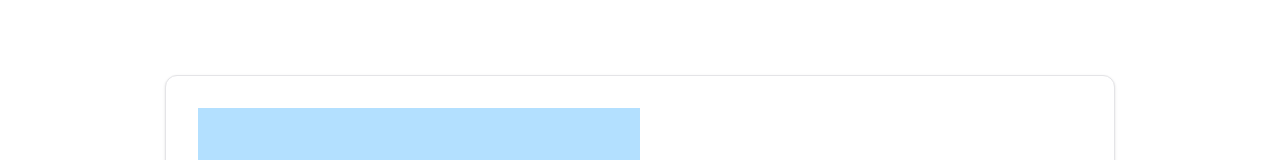
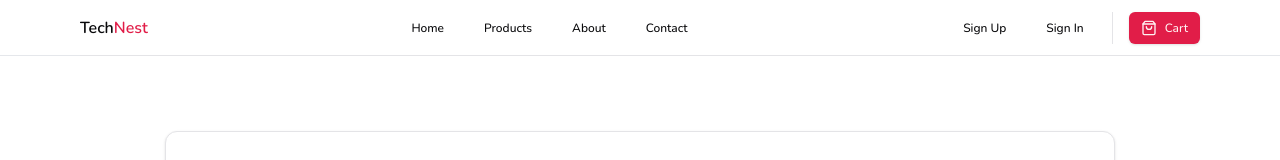
Before and after one commit to samarth-kamble/E-Learning-Platform-Backend, a Next.js app: page /sign-in in a window 1280 px wide. Shown: the top 160 px of the page. Built offline with nearby package versions, Linux system fonts and the light colour scheme; no server answers; what @convex-dev/auth would draw is missing.

Commit message:
Implement the navbar

```diff
--- a/app/(auth)/sign-in/page.tsx
+++ b/app/(auth)/sign-in/page.tsx
@@ -20,6 +20,7 @@ import { Input } from "@/components/ui/input";
 import { Label } from "@/components/ui/label";
 import { Button } from "@/components/ui/button";
 import { Separator } from "@/components/ui/separator";
+import Head from "next/head";
 
 // Zod Validation Schema
 const loginSchema = z.object({
--- a/app/layout.tsx
+++ b/app/layout.tsx
@@ -1,25 +1,20 @@
 import type { Metadata } from "next";
-import { Geist, Geist_Mono } from "next/font/google";
+import { Nunito } from "next/font/google";
 import "./globals.css";
 import { ConvexClientProvider } from "@/components/providers/ConvexClientProvider";
 import { ConvexAuthNextjsServerProvider } from "@convex-dev/auth/nextjs/server";
 
 import { Toaster } from "@/components/ui/toaster";
+import Navbar from "@/components/Navbar";
 
-const geistSans = Geist({
-  variable: "--font-geist-sans",
+export const metadata: Metadata = {
+  title: "TechNest | Online Tech Store",
+  description: "TechNest is an online Laptop and mobile store.",
+};
+
+const nunito = Nunito({
   subsets: ["latin"],
 });
-
-const geistMono = Geist_Mono({
-  variable: "--font-geist-mono",
-  subsets: ["latin"],
-});
-
-export const metadata: Metadata = {
-  title: "Create Next App",
-  description: "Generated by create next app",
-};
 
 export default function RootLayout({
   children,
@@ -29,10 +24,9 @@ export default function RootLayout({
   return (
     <ConvexAuthNextjsServerProvider>
       <html lang="en">
-        <body
-          className={`${geistSans.variable} ${geistMono.variable} antialiased`}
-        >
+        <body className={`${nunito.className} antialiased`}>
           <ConvexClientProvider>
+            <Navbar />
             {children}
             <Toaster />
           </ConvexClientProvider>
--- a/app/page.tsx
+++ b/app/page.tsx
@@ -1,101 +1,7 @@
-import Image from "next/image";
+import React from "react";
 
-export default function Home() {
-  return (
-    <div className="grid grid-rows-[20px_1fr_20px] items-center justify-items-center min-h-screen p-8 pb-20 gap-16 sm:p-20 font-[family-name:var(--font-geist-sans)]">
-      <main className="flex flex-col gap-8 row-start-2 items-center sm:items-start">
-        <Image
-          className="dark:invert"
-          src="/next.svg"
-          alt="Next.js logo"
-          width={180}
-          height={38}
-          priority
-        />
-        <ol className="list-inside list-decimal text-sm text-center sm:text-left font-[family-name:var(--font-geist-mono)]">
-          <li className="mb-2">
-            Get started by editing{" "}
-            <code className="bg-black/[.05] dark:bg-white/[.06] px-1 py-0.5 rounded font-semibold">
-              app/page.tsx
-            </code>
-            .
-          </li>
-          <li>Save and see your changes instantly.</li>
-        </ol>
+const HomePage = () => {
+  return <div>HomePage</div>;
+};
 
-        <div className="flex gap-4 items-center flex-col sm:flex-row">
-          <a
-            className="rounded-full border border-solid border-transparent transition-colors flex items-center justify-center bg-foreground text-background gap-2 hover:bg-[#383838] dark:hover:bg-[#ccc] text-sm sm:text-base h-10 sm:h-12 px-4 sm:px-5"
-            href="https://vercel.com/new?utm_source=create-next-app&utm_medium=appdir-template-tw&utm_campaign=create-next-app"
-            target="_blank"
-            rel="noopener noreferrer"
-          >
-            <Image
-              className="dark:invert"
-              src="/vercel.svg"
-              alt="Vercel logomark"
-              width={20}
-              height={20}
-            />
-            Deploy now
-          </a>
-          <a
-            className="rounded-full border border-solid border-black/[.08] dark:border-white/[.145] transition-colors flex items-center justify-center hover:bg-[#f2f2f2] dark:hover:bg-[#1a1a1a] hover:border-transparent text-sm sm:text-base h-10 sm:h-12 px-4 sm:px-5 sm:min-w-44"
-            href="https://nextjs.org/docs?utm_source=create-next-app&utm_medium=appdir-template-tw&utm_campaign=create-next-app"
-            target="_blank"
-            rel="noopener noreferrer"
-          >
-            Read our docs
-          </a>
-        </div>
-      </main>
-      <footer className="row-start-3 flex gap-6 flex-wrap items-center justify-center">
-        <a
-          className="flex items-center gap-2 hover:underline hover:underline-offset-4"
-          href="https://nextjs.org/learn?utm_source=create-next-app&utm_medium=appdir-template-tw&utm_campaign=create-next-app"
-          target="_blank"
-          rel="noopener noreferrer"
-        >
-          <Image
-            aria-hidden
-            src="/file.svg"
-            alt="File icon"
-            width={16}
-            height={16}
-          />
-          Learn
-        </a>
-        <a
-          className="flex items-center gap-2 hover:underline hover:underline-offset-4"
-          href="https://vercel.com/templates?framework=next.js&utm_source=create-next-app&utm_medium=appdir-template-tw&utm_campaign=create-next-app"
-          target="_blank"
-          rel="noopener noreferrer"
-        >
-          <Image
-            aria-hidden
-            src="/window.svg"
-            alt="Window icon"
-            width={16}
-            height={16}
-          />
-          Examples
-        </a>
-        <a
-          className="flex items-center gap-2 hover:underline hover:underline-offset-4"
-          href="https://nextjs.org?utm_source=create-next-app&utm_medium=appdir-template-tw&utm_campaign=create-next-app"
-          target="_blank"
-          rel="noopener noreferrer"
-        >
-          <Image
-            aria-hidden
-            src="/globe.svg"
-            alt="Globe icon"
-            width={16}
-            height={16}
-          />
-          Go to nextjs.org →
-        </a>
-      </footer>
-    </div>
-  );
-}
+export default HomePage;
--- /dev/null
+++ b/components/Navbar.tsx
@@ -0,0 +1,96 @@
+import Link from "next/link";
+import React from "react";
+import { buttonVariants } from "./ui/button";
+import { ArrowRight, ShoppingBag } from "lucide-react";
+
+const Navbar = () => {
+  return (
+    <nav className="sticky z-[100] h-14 inset-x-0 top-0 w-full border-b border-gray-200 bg-white/75 backdrop-blur-lg transition-all">
+      <div className="h-full mx-auto w-full max-w-screen-xl px-2.5 md:px-20">
+        <div className="flex h-14 items-center justify-between border-b border-zinc-200">
+          <Link href={"/"} className="flex z-40 font-semibold">
+            Tech<span className="text-rose-600">Nest</span>
+          </Link>
+
+          <div className="hidden sm:flex items-center space-x-4">
+            <Link
+              href="/"
+              className={buttonVariants({
+                size: "sm",
+                variant: "ghost",
+              })}
+            >
+              Home
+            </Link>
+            <Link
+              href="/products"
+              className={buttonVariants({
+                size: "sm",
+                variant: "ghost",
+              })}
+            >
+              Products
+            </Link>
+            <Link
+              href="/about"
+              className={buttonVariants({
+                size: "sm",
+                variant: "ghost",
+              })}
+            >
+              About
+            </Link>
+            <Link
+              href="/contact"
+              className={buttonVariants({
+                size: "sm",
+                variant: "ghost",
+              })}
+            >
+              Contact
+            </Link>
+          </div>
+
+          <div className="h-full flex items-center space-x-4">
+            <>
+              <Link
+                href="/sign-up"
+                className={buttonVariants({
+                  size: "sm",
+                  variant: "ghost",
+                })}
+              >
+                Sign Up
+              </Link>
+
+              <Link
+                href="/login"
+                className={buttonVariants({
+                  size: "sm",
+                  variant: "ghost",
+                })}
+              >
+                Sign In
+              </Link>
+
+              <div className="h-8 w-px bg-zinc-200 hidden sm:block" />
+
+              <Link
+                href="/cart"
+                className={buttonVariants({
+                  size: "sm",
+                  className: "hidden sm:flex items-center gap-1 cursor-pointer",
+                })}
+              >
+                <ShoppingBag className="h-5 w-5" />
+                Cart
+              </Link>
+            </>
+          </div>
+        </div>
+      </div>
+    </nav>
+  );
+};
+
+export default Navbar;
```
Also changed, not shown: middleware.ts (+16 -2 lines).
